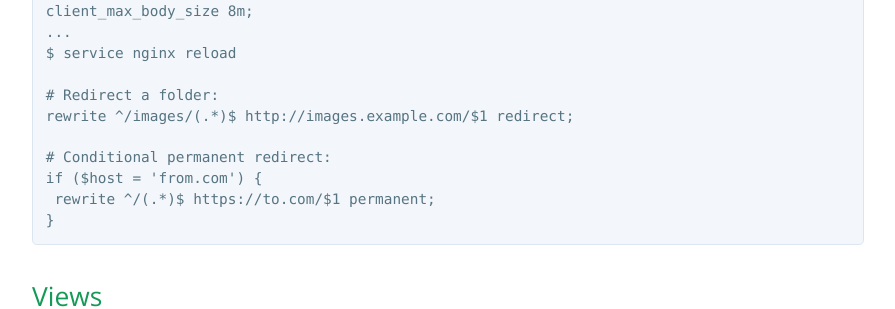
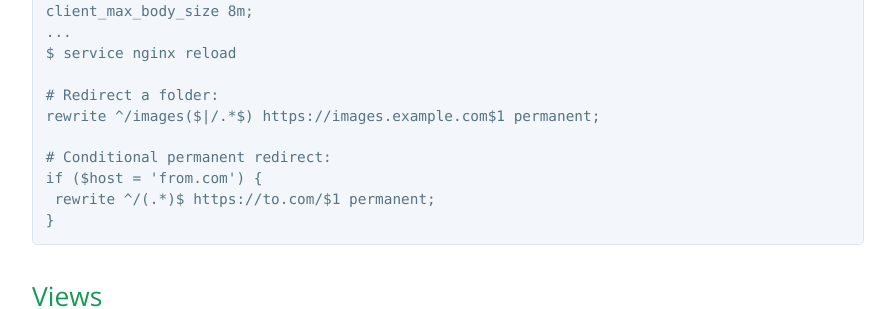
Before and after one commit to highweb/web-wiki, a Jekyll site: the page built from drupal.md, in a window 1280 px wide and 900 px high, scrolled down 493 px. Shown: the part 152-461 px from the top of the window, without its empty margins (192-1087 px from the left). Built offline with Jekyll 4.4.1, drawn with Linux system fonts in a browser that asks for light colours.

Commit message:
Update drupal.md

```diff
--- a/drupal.md
+++ b/drupal.md
@@ -20,7 +20,7 @@ client_max_body_size 8m;
 $ service nginx reload
 
 # Redirect a folder:
-rewrite ^/images/(.*)$ http://images.example.com/$1 redirect;
+rewrite ^/images($|/.*$) https://images.example.com$1 permanent;
 
 # Conditional permanent redirect:
 if ($host = 'from.com') {
```
